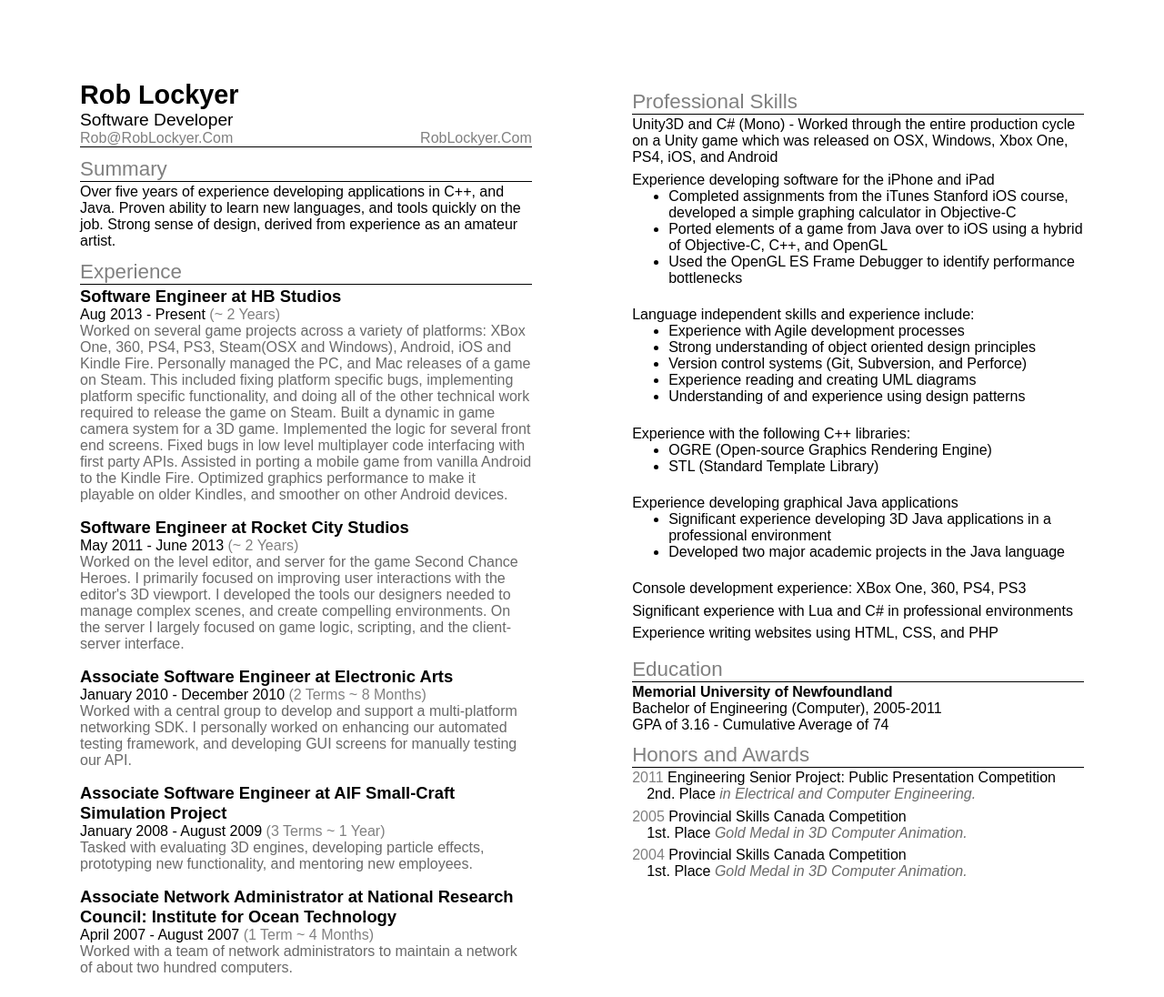
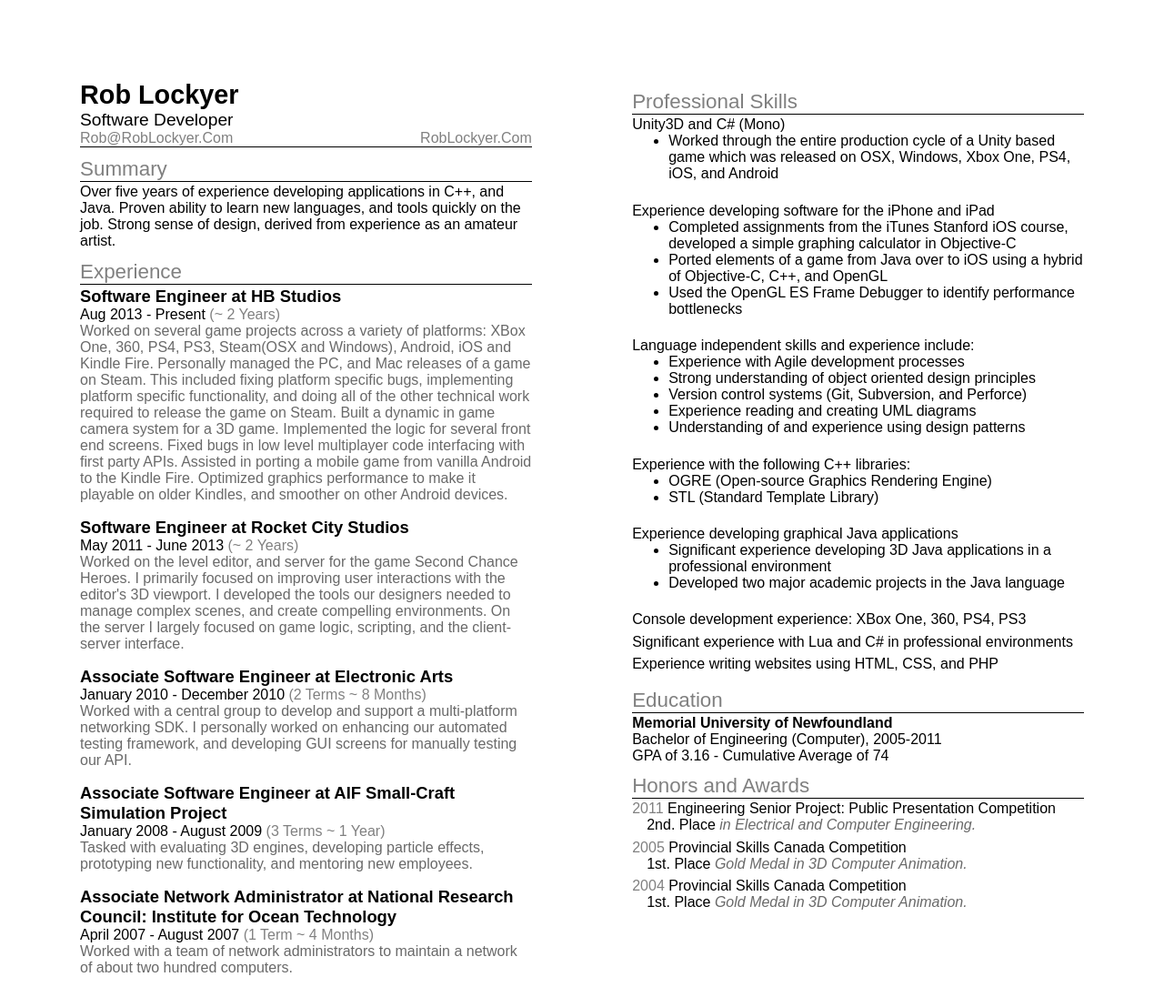
Before and after one commit to lockyer/lockyer.github.io, a Jekyll site: the page built from resume/index.html, in a window 1280 px wide. Shown: the whole page at 91% size. Built offline with Jekyll 4.4.1, drawn with Linux system fonts in a browser that asks for light colours; Markdown is read by kramdown in place of the engine named in the settings.

Commit message:
Update index.html

```diff
--- a/resume/index.html
+++ b/resume/index.html
@@ -240,7 +240,10 @@
 <div id="professionalSkills">
 	<h2>Professional Skills</h2>
 
-	<div class="skill">Unity3D and C# (Mono) - Worked through the entire production cycle on a Unity game which was released on OSX, Windows, Xbox One, PS4, iOS, and Android
+	<div class="skill">Unity3D and C# (Mono)
+	<ul>
+		<li>Worked through the entire production cycle of a Unity based game which was released on OSX, Windows, Xbox One, PS4, iOS, and Android</li>
+	</ul>
 	</div>
 
 	<div class="skill">Experience developing software for the iPhone and iPad
```
